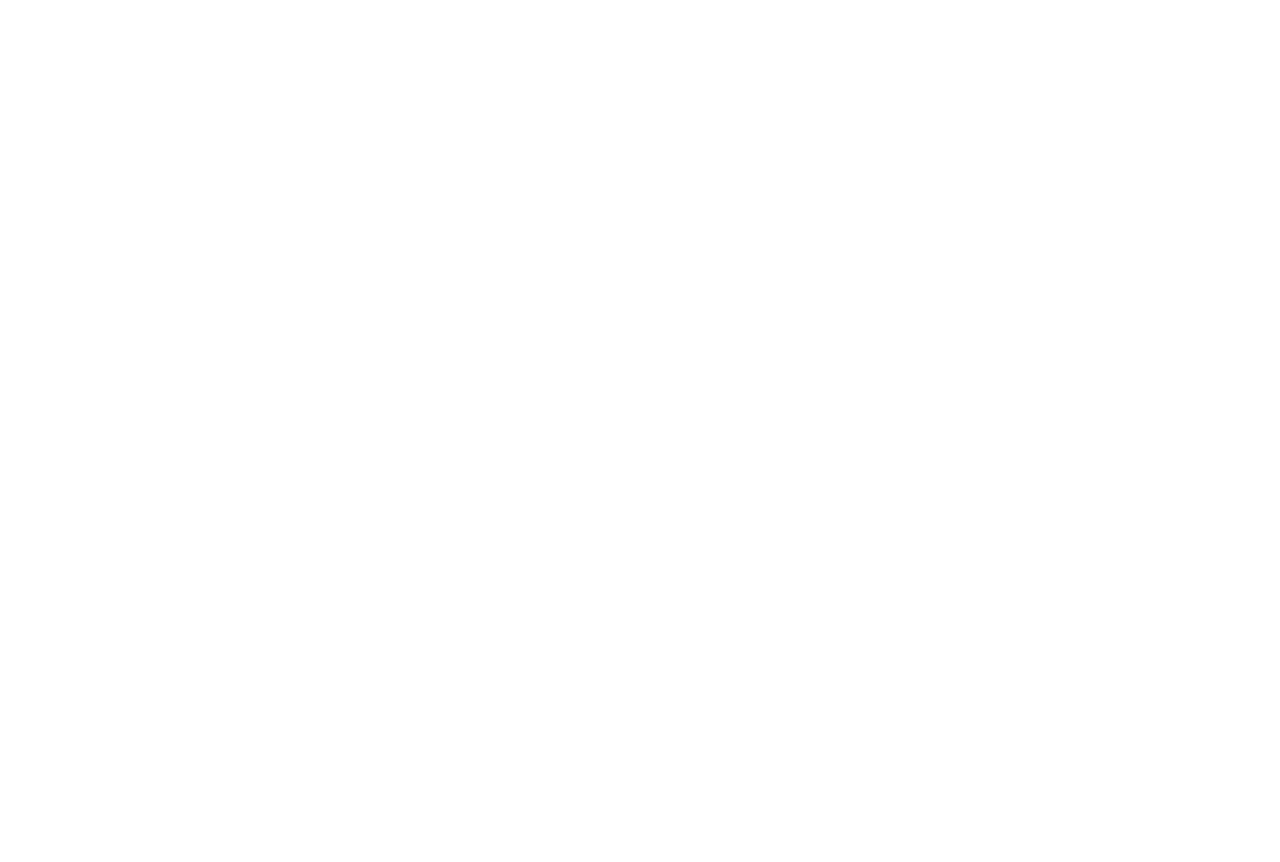
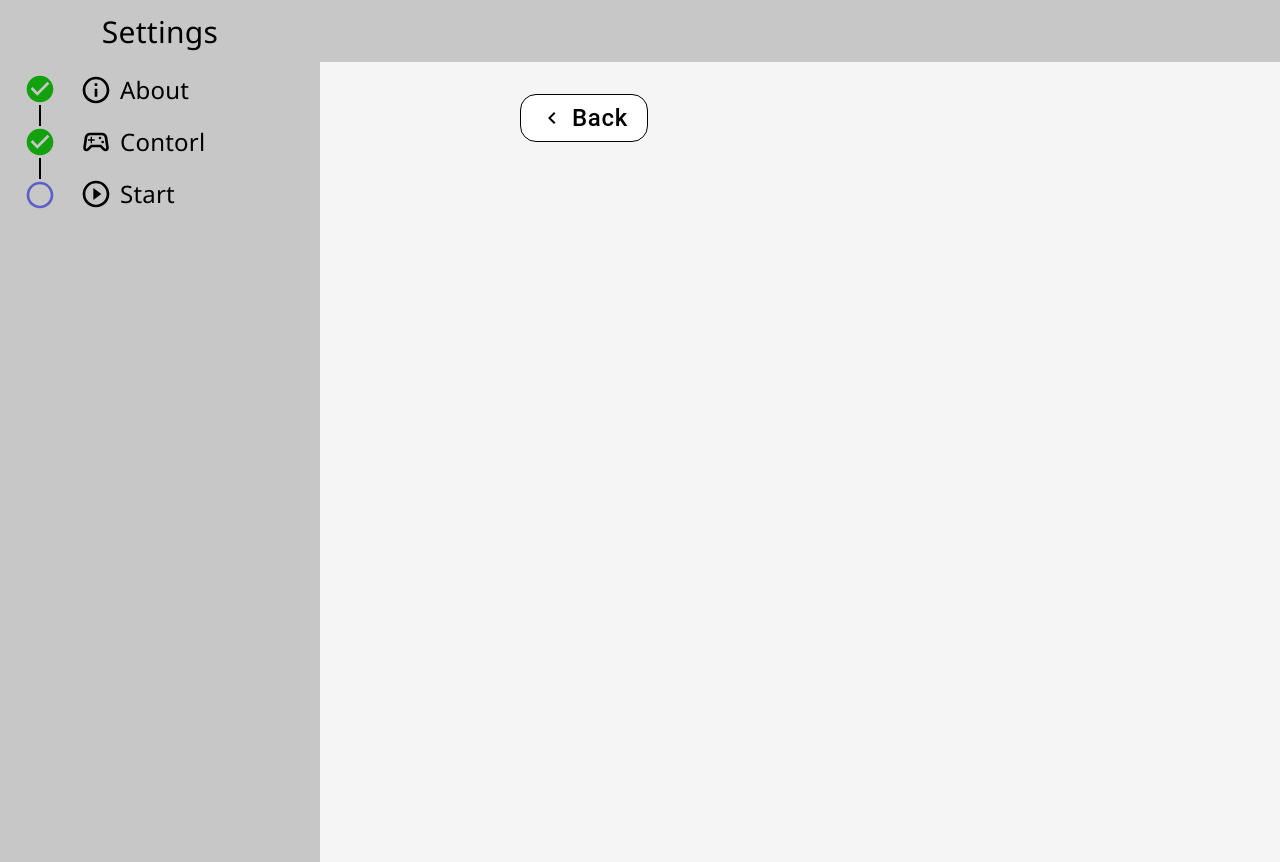
Before and after one commit to zczqkit/setting, a React (Create React App) app: page /Start in a window 1280 px wide. Before the commit this address had no page. Before the commit the page ends 800 px from the top, so only its background shows below. Built offline with nearby package versions, Linux system fonts and the light colour scheme.

Commit message:
create temporary StartGame page

```diff
--- a/src/App.js
+++ b/src/App.js
@@ -1,6 +1,7 @@
 import About from './screens/About'
 import Control from './screens/Control'
 import WhatIsMotionInput from './screens/WhatIsMotionInput'
+import StartGame from './screens/StartGame'
 import { BrowserRouter as Router, Routes, Route } from 'react-router-dom';
 
 function App() {
@@ -10,6 +11,7 @@
       <Route path="/" element={ <About/>} />
       <Route path="/Control" element={ <Control/>} />
       <Route path="/WhatIsMotionInput" element={ <WhatIsMotionInput/>} />
+      <Route path="/Start" element={ <StartGame/>} />
     </Routes>
   </Router>
   );
--- /dev/null
+++ b/src/components/SideMenu_Step3.js
@@ -0,0 +1,71 @@
+import React from 'react';
+import { Grid, Box, Typography } from '@mui/material';
+import InfoOutlinedIcon from '@mui/icons-material/InfoOutlined';
+import PlayCircleOutlineOutlinedIcon from '@mui/icons-material/PlayCircleOutlineOutlined';
+import SportsEsportsOutlinedIcon from '@mui/icons-material/SportsEsportsOutlined';
+import CircleOutlinedIcon from '@mui/icons-material/CircleOutlined';
+import TaskAltOutlinedIcon from '@mui/icons-material/TaskAltOutlined';
+import CheckCircleIcon from '@mui/icons-material/CheckCircle';
+
+const styles = {
+  sideMenuBox: {
+    height: '100vh',
+    background: '#C7C7C7',
+  },
+  sideMenuItem: {
+    height: '100%',
+  },
+  dottedCircle: {
+    width: '24px',
+    height: '24px',
+    border: '2px dotted #000',
+    borderRadius: '50%',
+    margin: '0.1rem 0',
+  },
+  menuIcon: {
+    fontSize: '2rem',
+    margin: '0 0.5rem 0 0',
+  },
+  menuItem: {
+    fontSize: '1.5rem',
+    fontFamily: 'Segoe UI',
+    display: 'flex',
+    alignItems: 'center',
+    margin: '0.65rem 0 1rem',
+  },
+};
+
+function Sidemenu() {
+  return (
+    <Grid container item xs={12} sx={styles.sideMenuBox}>
+      <Grid item xs={3}>
+        <DottedLineWithCircles />
+      </Grid>
+      <Grid item xs={9} sx={styles.sideMenuItem}>
+        <Typography sx={styles.menuItem}>
+          <InfoOutlinedIcon sx={styles.menuIcon} />About
+        </Typography>
+        <Typography sx={styles.menuItem}>
+          <SportsEsportsOutlinedIcon sx={styles.menuIcon} />Contorl
+        </Typography>
+        <Typography sx={styles.menuItem}>
+          <PlayCircleOutlineOutlinedIcon sx={styles.menuIcon} />Start
+        </Typography>
+      </Grid>
+    </Grid>
+  );
+}
+
+export default Sidemenu;
+
+function DottedLineWithCircles() {
+  return (
+    <Box sx={{ display: 'flex', flexDirection: 'column', alignItems: 'center',marginTop:'0.5rem'}}>
+      <CheckCircleIcon sx={{ height: '2rem', width: '2rem', margin: '0.2rem 0 0 0', color: '#13A10E' }} />
+      <div style={{ width: '2px', height: '1.3rem', background: 'black' }}></div>
+      <CheckCircleIcon sx={{ height: '2rem', width: '2rem', margin: '0 0 0 0', color: '#13A10E' }} />
+      <div style={{ width: '2px', height: '1.3rem', background: 'black' }}></div>
+      <CircleOutlinedIcon sx={{ height: '2rem', width: '2rem', margin: '0 0 0 0', color: '#5B5FC7' }} />
+    </Box>
+  );
+}
--- a/src/screens/Control.js
+++ b/src/screens/Control.js
@@ -271,7 +271,7 @@
           </Grid>
           <Grid item xs={6} sx={{ display: 'flex', justifyContent: 'flex-end' }}>
             { (isMouseSwitchOn || isKeyboardSwitchOn || isMotionSwitchOn) ? (
-              <Link to="/">
+              <Link to="/Start">
                 <Button size="large" sx={styles.primebuttonactive}>
                   Next<ChevronRightIcon sx={{margin:'0 0 0 0.5rem', padding:"0"}}/>
                 </Button>
--- /dev/null
+++ b/src/screens/StartGame.css
@@ -0,0 +1,19 @@
+.logo {
+    height: 10rem;
+    width: 30rem;
+    margin: 3rem 0 5rem 0;
+  }
+.Homebody{
+    display: flex;
+    flex-direction: column;
+    align-items: center;
+    background: #F5F5F5;
+    height: 100vh;
+}
+.textbox{
+    height: 25rem;
+    width: 35rem;
+    border-radius: 20px;
+    border: 1px solid #000;
+    background: #FFFF;
+}
--- /dev/null
+++ b/src/screens/StartGame.js
@@ -0,0 +1,87 @@
+import React from 'react';
+import Header from '../components/Header';
+import SideMenu_Step3 from '../components/SideMenu_Step3';
+import './StartGame.css';
+import { Box,Grid,Typography,Button} from '@mui/material';
+import {Link} from 'react-router-dom';
+import ChevronLeftIcon from '@mui/icons-material/ChevronLeft';
+import SportsEsportsOutlinedIcon from '@mui/icons-material/SportsEsportsOutlined';
+import MouseOutlinedIcon from '@mui/icons-material/MouseOutlined';
+import KeyboardOutlinedIcon from '@mui/icons-material/KeyboardOutlined';
+import SportsMartialArtsOutlinedIcon from '@mui/icons-material/SportsMartialArtsOutlined';
+import HelpOutlineOutlinedIcon from '@mui/icons-material/HelpOutlineOutlined';
+import DirectionsRunOutlinedIcon from '@mui/icons-material/DirectionsRunOutlined';
+import MouseInsructionGif from '../components/mouseInstruction.gif';
+import KeyboardInsructionGif from '../components/keyboardInstruction.gif';
+import MotionInputInsructionGif from '../components/motionInputInstruction.gif';
+
+
+function StartGame() {
+
+    return (
+      <div>
+        <Header/>
+        <Grid container item xs={12}>
+          <Grid item xs={3}><SideMenu_Step3/></Grid>
+          <Grid item xs={9}><HomeBody/></Grid>
+        </Grid>
+      </div>
+    );
+  }
+
+  export default StartGame;
+
+  const styles = {
+    menuIcon: {
+      fontSize: '3rem',
+      margin: '0 0.5rem 0 0',
+    },
+    menuItem: {
+      fontSize: '2.7rem',
+      fontFamily: 'Segoe UI',
+      display: 'flex',
+      alignItems: 'center',
+      margin: '0 0 4.5rem 0',
+    },
+    description: {
+      fontSize: '1.5rem',
+      fontFamily: 'Segoe UI',
+      margin:"0.5rem 0.5rem"
+    },
+    buttonPosition:{
+      width: "35rem",
+      display: 'flex',
+      flexDirection: 'row' ,
+      justifyContent: 'center',
+      marginTop:"2rem"
+      },
+      secondbutton:{
+        backgroundColor:"white",
+        color:"black",
+        textTransform: "none",
+        borderColor:"black",
+        borderRadius:'1rem',
+        margin:'0 0 0 0rem',
+        fontSize: '1.5rem',
+        padding: '1rem',
+        height: '3rem',
+        width: '8rem'
+      },
+  };
+
+
+  function HomeBody() {
+    return (
+      <Box className="Homebody">
+        <Box sx={styles.buttonPosition}>
+          <Grid item xs={6}>
+            <Link to="/Control"><Button size="large" variant="outlined" sx={styles.secondbutton}>
+              <ChevronLeftIcon sx={{margin:'0 0.5rem 0 0', padding:"0"}}/>Back
+            </Button></Link>
+          </Grid>
+          <Grid item xs={6}>
+          </Grid>
+        </Box>
+      </Box>
+    );
+}
--- a/src/screens/WhatIsMotionInput.js
+++ b/src/screens/WhatIsMotionInput.js
@@ -6,7 +6,7 @@
 import logo from '../components/logo.png';
 import './About.css';
 import { Box,Grid,Typography,Button} from '@mui/material';
-import InfoOutlinedIcon from '@mui/icons-material/InfoOutlined';
+import ChevronLeftIcon from '@mui/icons-material/ChevronLeft';
 import ChevronRightIcon from '@mui/icons-material/ChevronRight';
 import {Link} from 'react-router-dom';
 
@@ -40,7 +40,18 @@
       fontFamily: 'Segoe UI',
       margin:"0.5rem 0.5rem"
     },
-
+    secondbutton:{
+        backgroundColor:"white",
+        color:"black",
+        textTransform: "none",
+        borderColor:"black",
+        borderRadius:'1rem',
+        margin:'0 0 0 0rem',
+        fontSize: '1.5rem',
+        padding: '1rem',
+        height: '3rem',
+        width: '8rem'
+      },
     buttonPosition:{
       width: "35rem",
       display: 'flex',
@@ -87,11 +98,12 @@
 
         <Box sx={styles.buttonPosition}>
           <Grid item xs={6}>
-          </Grid>
-          <Grid item xs={6} sx={{ display: 'flex', justifyContent: 'flex-end' }}>
-            <Link to="/Control"><Button size="large" sx={styles.primebutton}>
-              Next<ChevronRightIcon sx={{margin:'0 0 0 0.5rem', padding:"0"}}/>
-            </Button></Link>
+                <Grid item xs={6}>
+                    <Link to="/Control">
+                        <Button size="large" variant="outlined" sx={styles.secondbutton}>
+                            <ChevronLeftIcon sx={{margin:'0 0.5rem 0 0', padding:"0"}}/>Back
+                        </Button></Link>
+                </Grid>
           </Grid>
         </Box>
       </Box>
```
